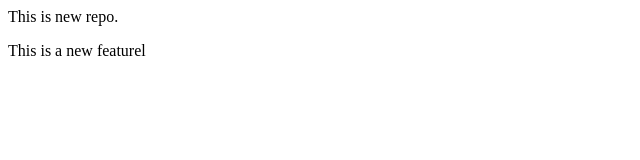
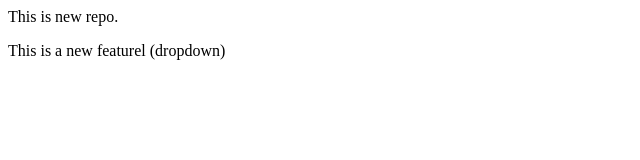
Before and after one commit to sukanysk36/localrepo, a plain HTML site: page LocalRepo/index.html in a window 1280 px wide. Shown: the full height of the page, 0-640 px from the left. Drawn offline with Linux system fonts and the light colour scheme.

```diff
--- a/LocalRepo/index.html
+++ b/LocalRepo/index.html
@@ -1,2 +1,2 @@
 <p>This is new repo.</p>
-<p>This is a new featurel</p>
+<p>This is a new featurel (dropdown)</p>
```
